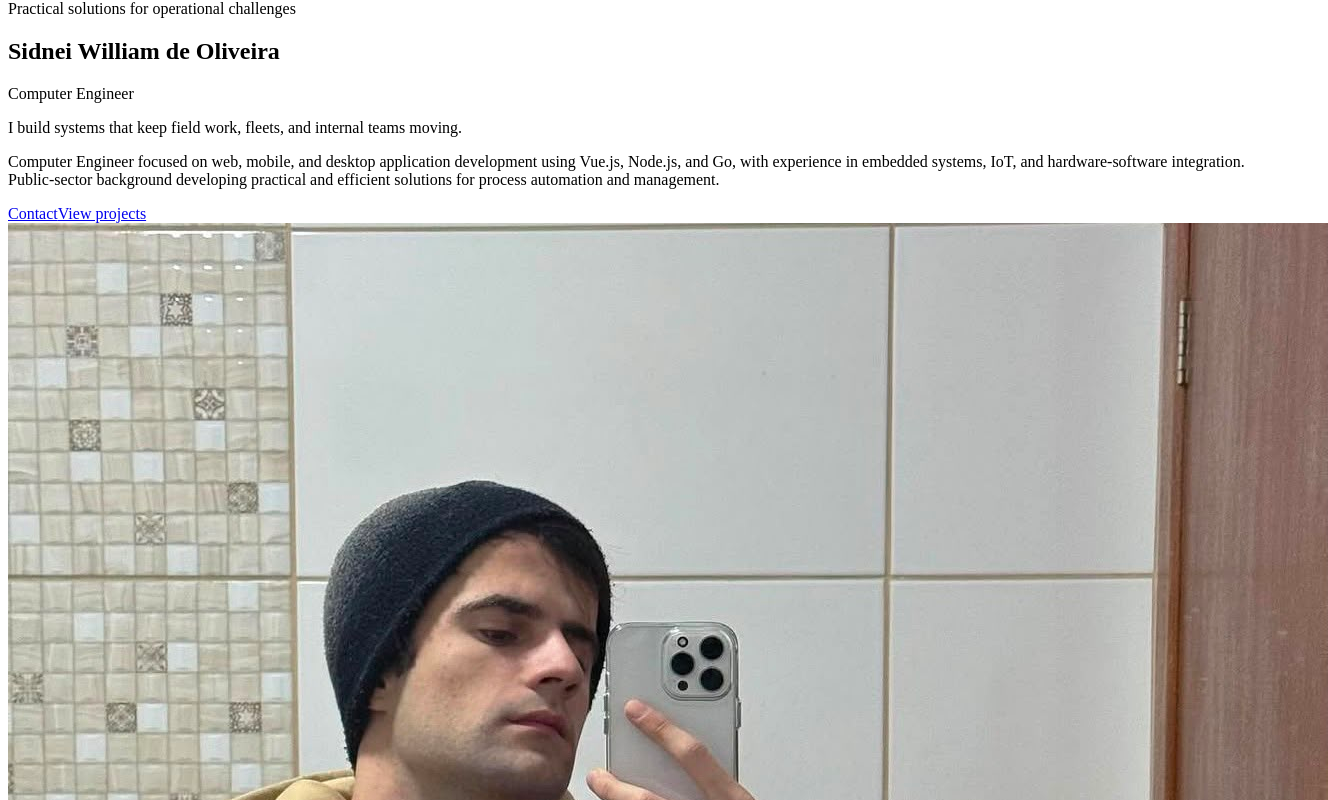
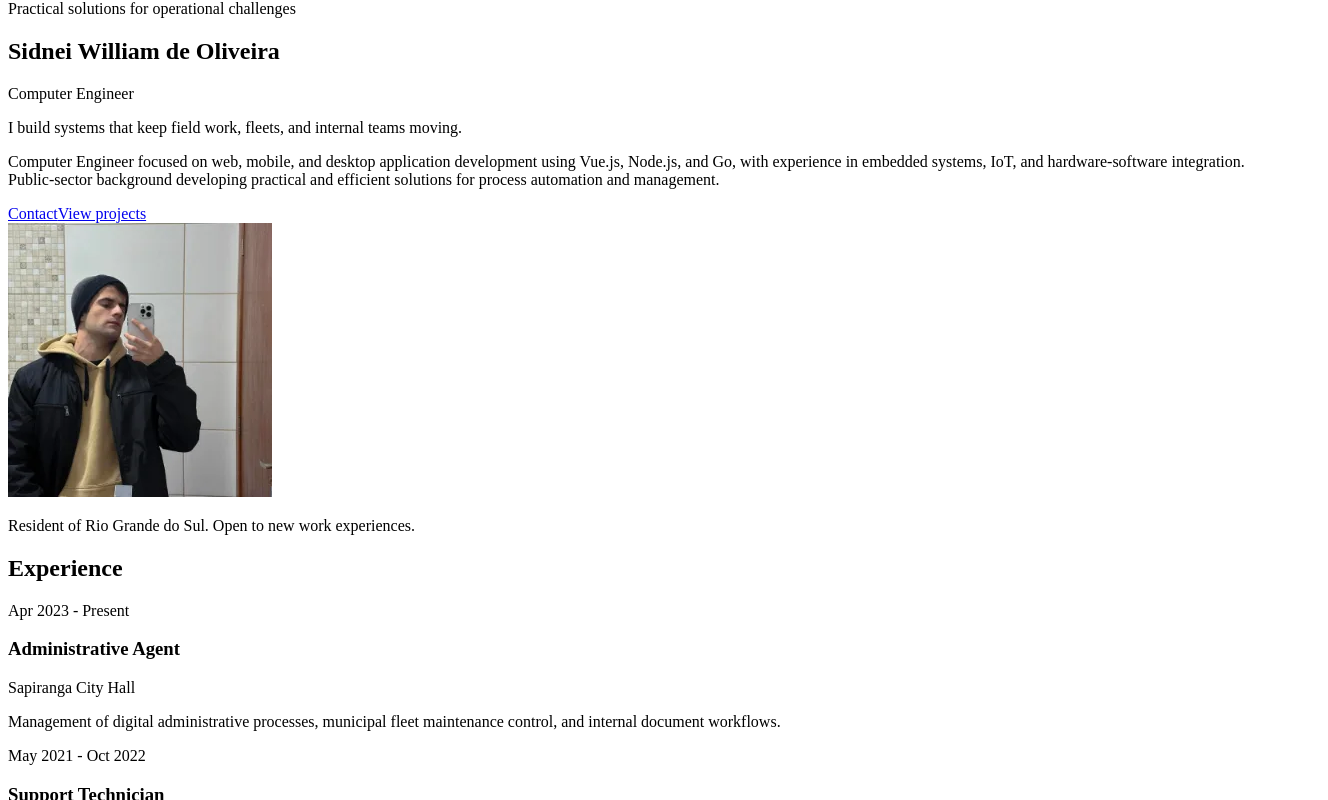
Before and after one commit to sidneiwill/portfolio, a Vue app: page / in a window 1280 px wide. Both pictures are taken after a click on the button 640 px from the left and 161 px from the top of the page. Shown: the part 382-1182 px from the top of the page, 1328 px wide, since content can reach past the window. Built offline with nearby package versions, Linux system fonts and the light colour scheme; the HTML template or start-up script is replaced by a standard one.

Commit message:
perf: serve profile photo as webp

```diff
--- a/src/features/resume/components/HeroSection.vue
+++ b/src/features/resume/components/HeroSection.vue
@@ -21,7 +21,8 @@ defineProps<{ content: ResumeContent }>();
 
     <aside class="hero-card" :aria-label="content.hero.profileLabel">
       <div class="photo-frame">
-        <img src="/profile.jpeg" alt="Sidnei William de Oliveira" />
+        <img src="/profile.webp" alt="Sidnei William de Oliveira" width="264" height="274"
+          loading="lazy" decoding="async" />
       </div>
       <div class="status-panel">
         <span class="status-dot" aria-hidden="true"></span>
```
Also changed, not shown: public/profile.jpeg (deleted), public/profile.webp (added).
